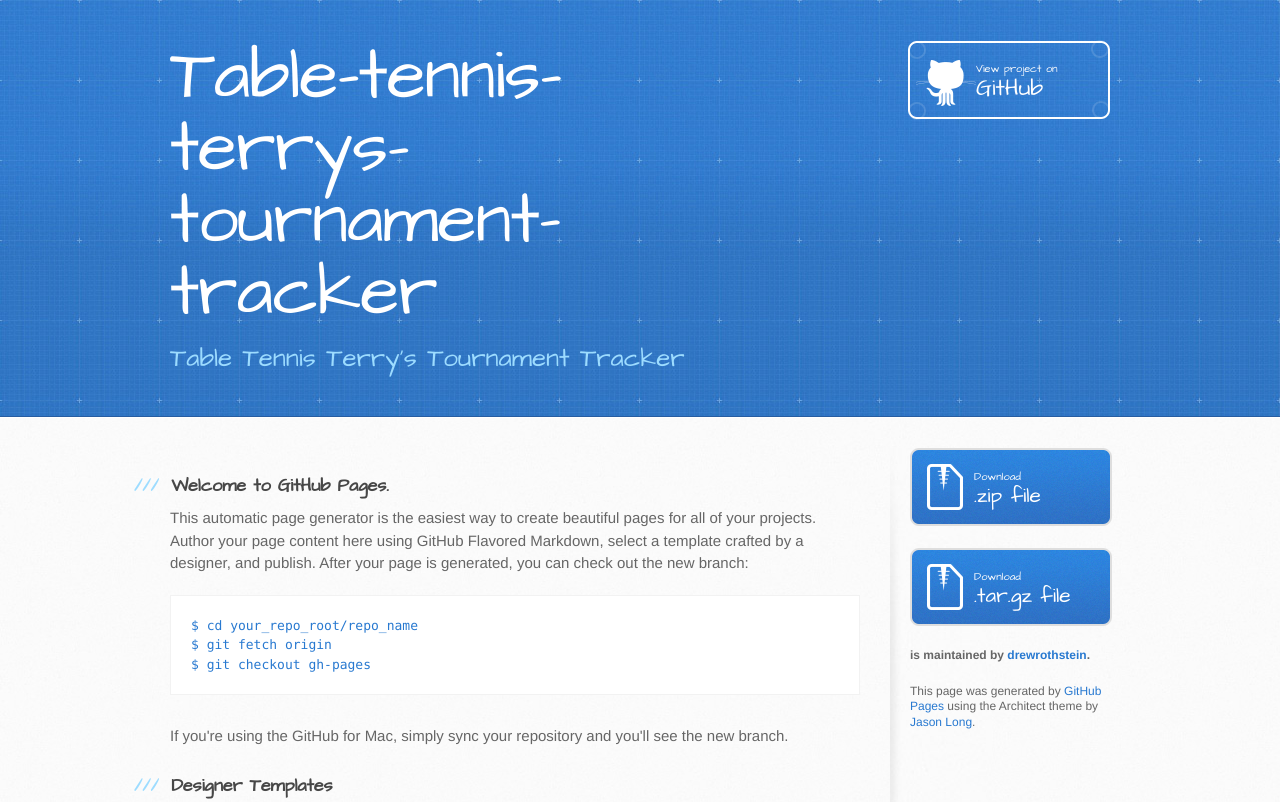
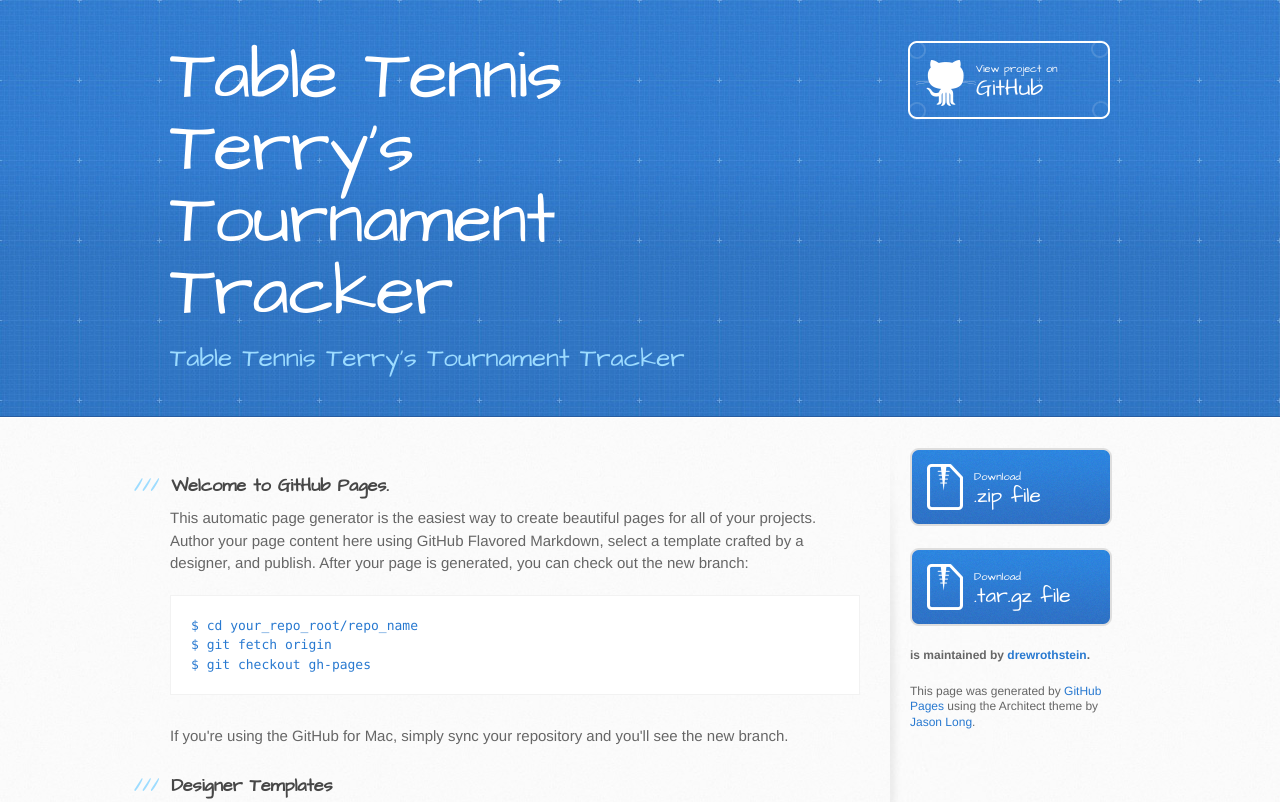
Before and after one commit to drewrothstein/table-tennis-terrys-tournament-tracker, a plain HTML site: page index.html in a window 1280 px wide. Shown: the top 802 px of the page. Drawn offline with Linux system fonts and the light colour scheme.

Commit message:
pages format

```diff
--- a/index.html
+++ b/index.html
@@ -13,13 +13,13 @@
     <script src="//html5shiv.googlecode.com/svn/trunk/html5.js"></script>
     <![endif]-->
 
-    <title>Table-tennis-terrys-tournament-tracker by drewrothstein</title>
+    <title>Table Tennis Terry&#39;s Tournament Tracker</title>
   </head>
 
   <body>
     <header>
       <div class="inner">
-        <h1>Table-tennis-terrys-tournament-tracker</h1>
+        <h1>Table Tennis Terry&#39;s Tournament Tracker</h1>
         <h2>Table Tennis Terry&#39;s Tournament Tracker</h2>
         <a href="https://github.com/drewrothstein/table-tennis-terrys-tournament-tracker" class="button"><small>View project on</small>GitHub</a>
       </div>
```
